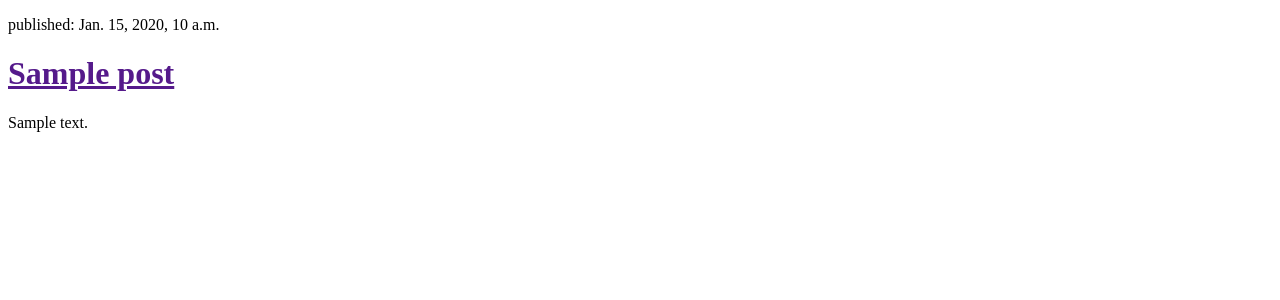
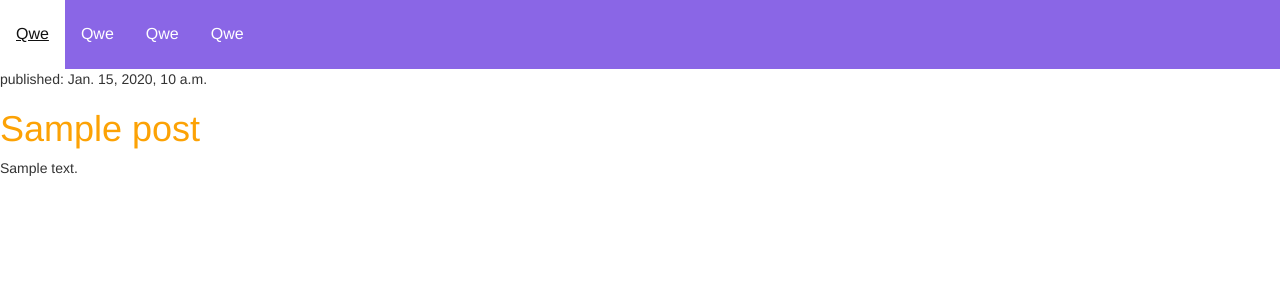
Before and after one commit to Pavhom/GymKeeper, a Django app: page / in a window 1280 px wide. Shown: the top 300 px of the page. Run offline with Django 3.2, Linux system fonts and the light colour scheme; tables that the repository leaves empty hold one stand-in row (values such as "Sample post"); some libraries are stand-ins or nearby versions.

Commit message:
just save

```diff
--- /dev/null
+++ b/mainscreen/static/css/mainscreen.css
@@ -0,0 +1,36 @@
+ul {
+  list-style-type: none;
+  margin: 0;
+  padding: 0;
+  overflow: hidden;
+  background-color: #8A66E6;
+}
+
+li {
+    display: inline;
+    float: left;
+}
+
+li a {
+  display: block;
+  color: white;
+  text-align: center;
+  padding: 23px 16px;
+  text-decoration: none;
+  font-family: "Helvetica", sans-serif;
+  font-size: 16px;
+}
+
+li a:hover {
+  color: #111;
+  background-color: white;
+
+}
+
+body {
+    margin:0;;
+}
+
+h1 a {
+    color: #FCA205;
+}
--- a/mainscreen/templates/mainscreen/post_list.html
+++ b/mainscreen/templates/mainscreen/post_list.html
@@ -1,10 +1,21 @@
-<!DOCTYPE html>
+{% load static %}
+
 <html lang="en">
 <head>
     <meta charset="UTF-8">
     <title>Gym Keeper</title>
+    <link rel="stylesheet" href="//maxcdn.bootstrapcdn.com/bootstrap/3.2.0/css/bootstrap.min.css">
+    <link rel="stylesheet" href="//maxcdn.bootstrapcdn.com/bootstrap/3.2.0/css/bootstrap-theme.min.css">
+    <link rel="stylesheet" href="{% static 'css/mainscreen.css' %}">
 </head>
 <body>
+    <ul>
+        <li><a href="/">Qwe</a></li>
+        <li><a href="/">Qwe</a></li>
+        <li><a href="/">Qwe</a></li>
+        <li><a href="/">Qwe</a></li>
+    </ul>
+
     <div>
         {% for post in posts %}
             <div>
```
Also changed, not shown: mysite/settings.py (+32 -7 lines).
